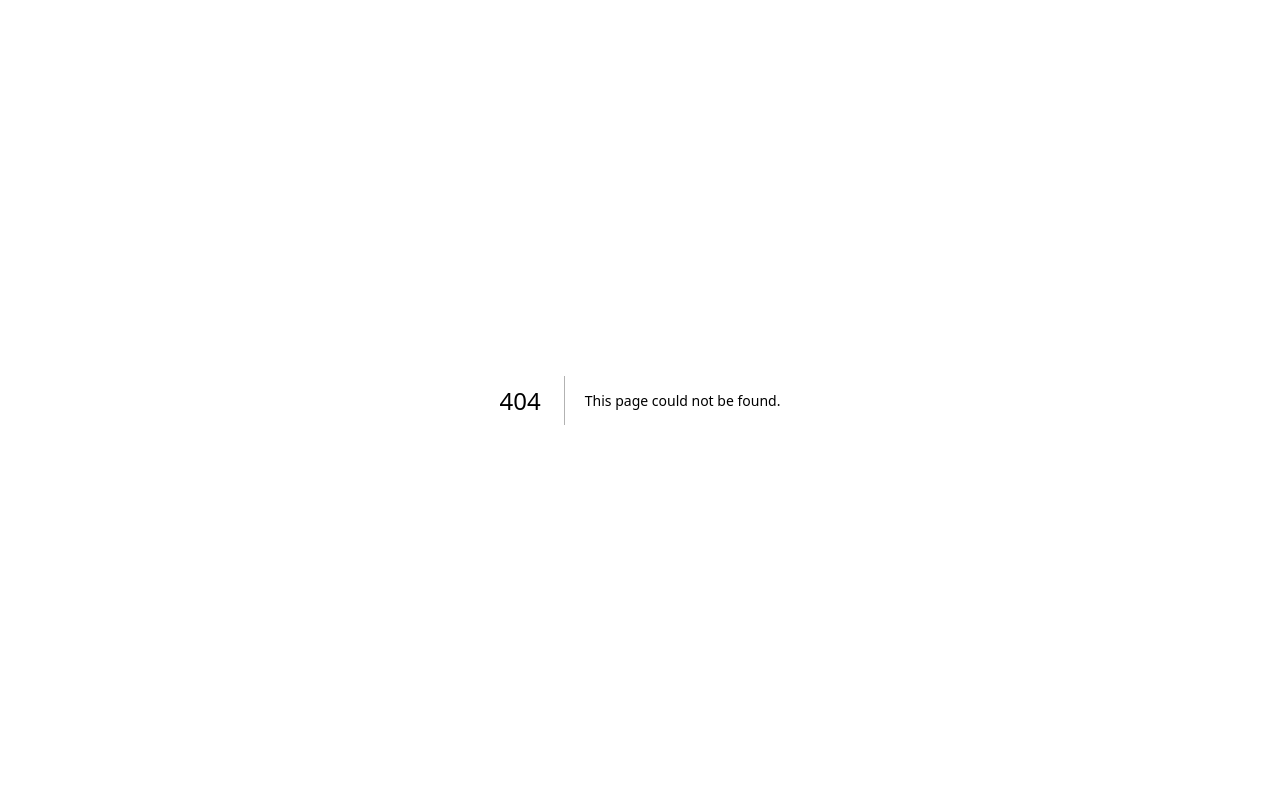
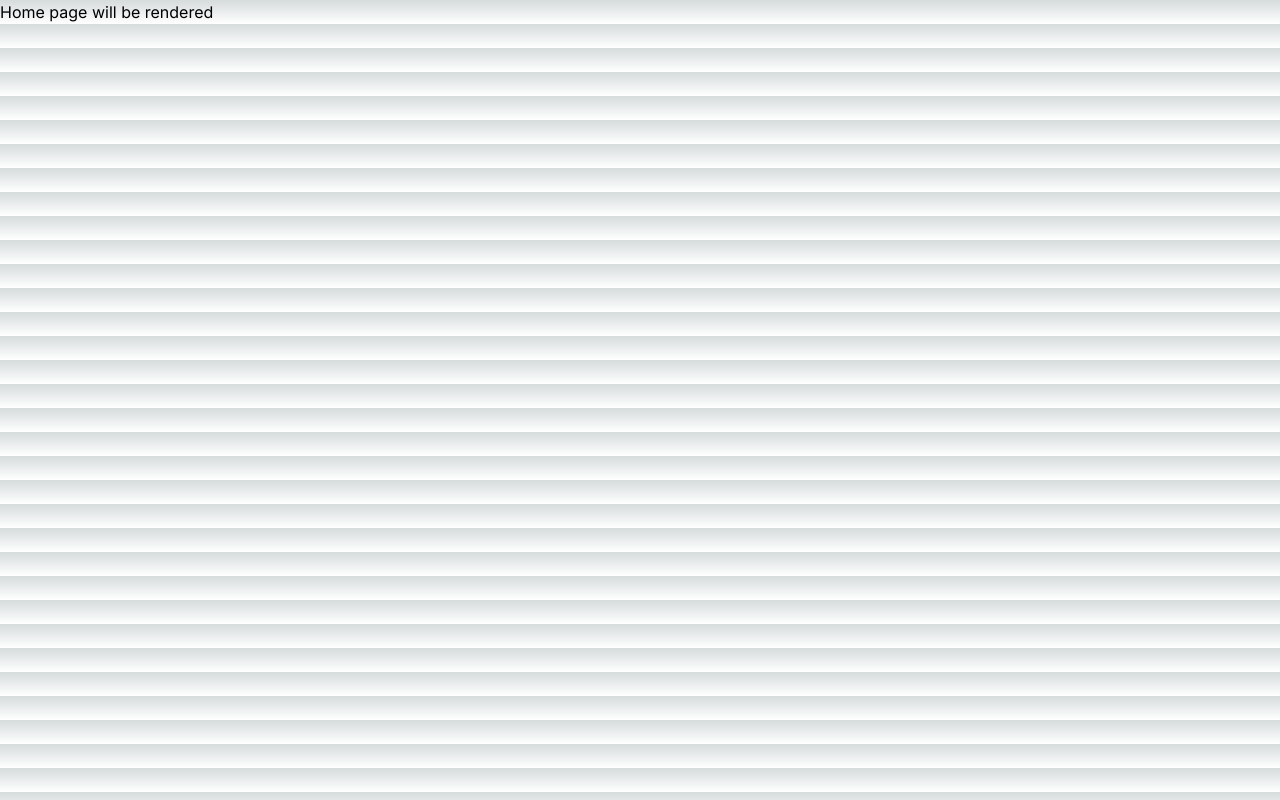
Before and after one commit to atishaybaid/espn-cricinfo, a Next.js app: page /home in a window 1280 px wide. Before the commit this address had no page. Built offline with nearby package versions, Linux system fonts and the light colour scheme.

Commit message:
inital next repo

```diff
--- /dev/null
+++ b/app/home/layout.tsx
@@ -0,0 +1,16 @@
+// const HomeLayout = ()=>{
+
+// }
+
+
+export default function HomeLayout({
+    children,
+  }: Readonly<{
+    children: React.ReactNode;
+  }>) {
+    return (
+      <div>
+       {children}
+      </div>
+    );
+  }
--- /dev/null
+++ b/app/home/page.tsx
@@ -0,0 +1,10 @@
+const Home  = ()=>{
+    return (
+        <h1>
+            Home page will be rendered
+        </h1>
+    )
+}
+
+
+export default Home;
```
